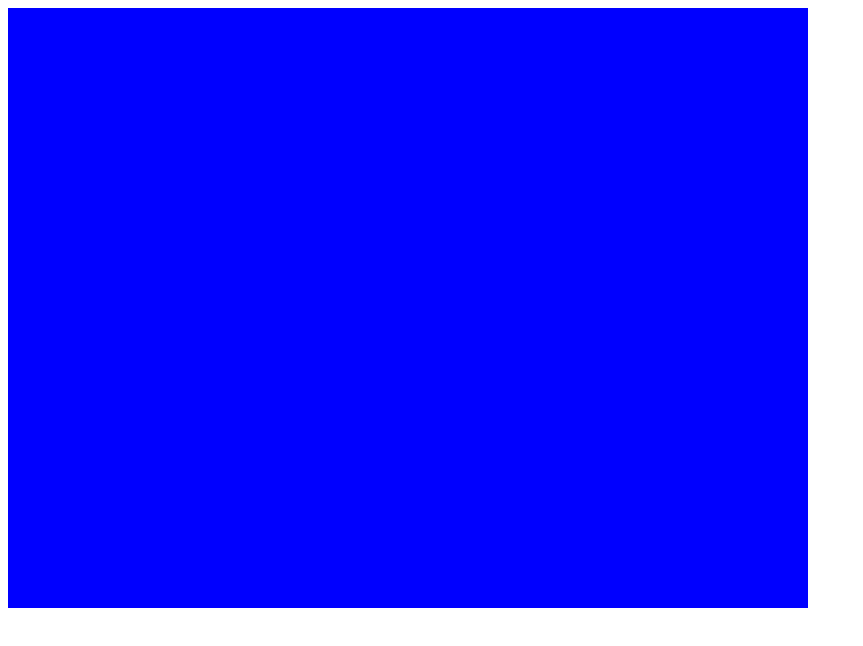
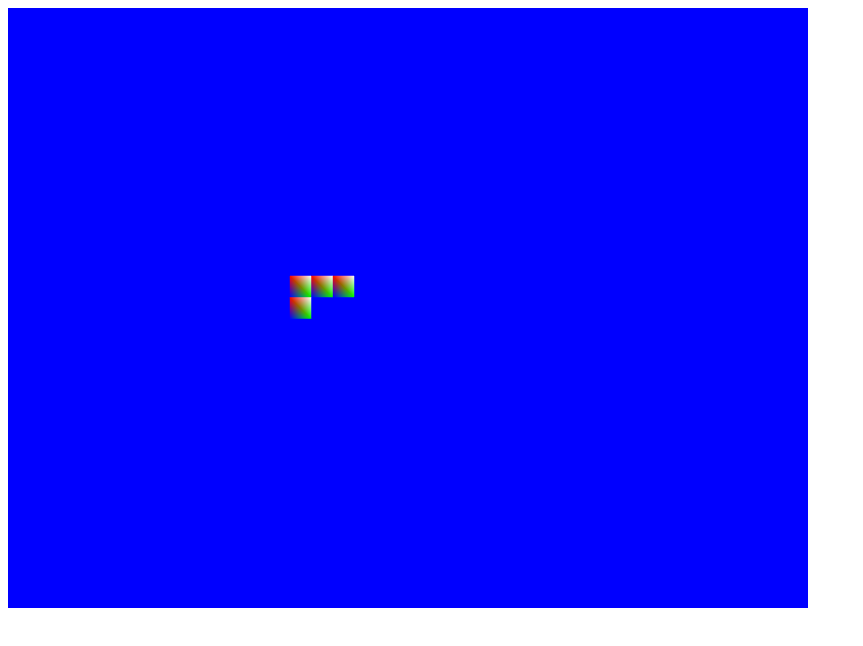
Before and after one commit to carlosramosgonz/tetrisjs, a plain HTML site: page index.html in a window 1280 px wide. Shown: the whole page, without its empty margins (0-863 px from the left). Drawn offline with Linux system fonts and the light colour scheme.

Commit message:
Basic app structure done

```diff
--- a/index.html
+++ b/index.html
@@ -31,6 +31,9 @@
         <!-- js -->
         <script src="js/gl-matrix.js" charset="utf-8"></script>
         <script src="js/shader.js" charset="utf-8"></script>
+        <script src="js/buffer.js" charset="utf-8"></script>
+        <script src="js/block.js" charset="utf-8"></script>
+        <script src="js/board.js" charset="utf-8"></script>
         <script src="js/main.js" charset="utf-8"></script>
     </head>
     <body onload="javascript:startApp();">
--- /dev/null
+++ b/js/block.js
@@ -0,0 +1,58 @@
+(function (){
+    "use strict";
+
+    /**
+     * Represents a drawable block (square).
+     * @constructor
+     * @param {WebGLRenderingContext} gl - WebGL context
+     * @param {boolean} black - Should the block be black?
+     */
+    var Block = function(gl, black) {
+        this.gl = gl;
+
+        var vertices = [
+            1.0, 1.0, 0.0,
+            -1.0, 1.0, 0.0,
+            1.0, -1.0, 0.0,
+            -1.0, -1.0, 0.0
+        ];
+
+        if (black) {
+            var colors = new Array(4*4);
+            // color (0,0,0) -> negro
+            colors.fill(0);
+            // alpha = 1
+            for (var i = 3; i < 4*4; i += 4) {
+                colors[i] = 1;
+            }
+        } else {
+            var colors = [
+                1.0,  1.0,  1.0,  1.0,    // blanco
+                1.0,  0.0,  0.0,  1.0,    // rojo
+                0.0,  1.0,  0.0,  1.0,    // verde
+                0.0,  0.0,  1.0,  1.0     // azul
+            ];
+        }
+
+        this.buffer = new GLBuffer(gl, vertices);
+        this.colorBuffer = new GLBuffer(gl, colors);
+
+        this.pos = vec3.create();
+    };
+
+    /**
+     * Draws the block on the screen.
+     * @param {GLProgram} shaderProgram - The shader program to use.
+     */
+    Block.prototype.draw = function(shaderProgram) {
+        this.buffer.bind();
+        this.gl.vertexAttribPointer(shaderProgram.attribs['aVertexPosition'],
+                                    3, this.gl.FLOAT, false, 0, 0);
+        this.colorBuffer.bind();
+        this.gl.vertexAttribPointer(shaderProgram.attribs['aVertexColor'],
+                                    4, this.gl.FLOAT, false, 0, 0);
+        this.gl.drawArrays(this.gl.TRIANGLE_STRIP, 0, 4);
+    };
+
+    window.Block = Block;
+})();
--- /dev/null
+++ b/js/board.js
@@ -0,0 +1,145 @@
+(function () {
+    "use strict";
+
+    var BOARD_SIZE_X = 10;
+    var BOARD_SIZE_Y = 20;
+
+    /**
+     * Represents the game board. All the game logic happens here.
+     * @constructor
+     * @param {WebGLRenderingContext} gl - WebGL context
+     */
+    var Board = function (gl) {
+        this.gl = gl;
+
+        this.boardArray = [];
+        for (var i = 0; i < BOARD_SIZE_Y; i++) {
+            var row = new Array(BOARD_SIZE_X);
+            row.fill(' ');  // a space = no pieces there
+            this.boardArray.push(row);
+        }
+
+        this.currentPiece = {
+            blocks: [
+                [0, 0],
+                [0, 1],
+                [0, 2],
+                [1, 0]
+            ]
+        };
+    };
+
+    /**
+     * Tests if the current piece would collision with other or the board limits
+     * in case it moved by (dx, dy).
+     * @param {Number} dx - X displacement
+     * @param {Number} dy - Y displacement
+     */
+    Board.prototype.testCollision = function (dx, dy) {
+        var newPositions = [];
+
+        for (var i = 0; i < this.currentPiece.blocks.length; i++) {
+            // get each block and move it by (dx, dy)
+            var block = this.currentPiece.blocks[i];
+            block = [block[0] + dy, block[1] + dx];
+
+            if (block[0] < 0 || block[0] >= BOARD_SIZE_Y || block[1] >= BOARD_SIZE_X) {
+                // it collides with the board limits
+                return true;
+            } else if (this.boardArray[block[0]][block[1]] === 'X') {
+                // it collides with other block
+                return true;
+            } else {
+                // doesn't collide, save the new position of the block
+                newPositions.push(block);
+            }
+        }
+
+        // in case there's no collision, we can reuse the new positions array
+        // instead of throwing it away and re-calculating it again later
+        return {
+            collision: false,
+            newPositions: newPositions
+        };
+    };
+
+    Board.prototype.move = function (dx, dy) {
+        var testCollision = this.testCollision(dx, dy);
+        if (testCollision === true) {
+            return true;
+        }
+
+        this.currentPiece.blocks = testCollision.newPositions;
+    };
+
+    Board.prototype.moveLeft = function () {
+        this.move(-1, 0);
+    };
+
+    Board.prototype.moveRight = function () {
+        this.move(1, 0);
+    };
+
+    /**
+     * Moves the current piece down.
+     */
+    Board.prototype.moveDown = function () {
+        console.log('move down');
+        if (this.move(0, 1)) {
+            this.currentBlock.blocks.forEach(function (block) {
+                this.boardArray[elem[0]][elem[1]] = 'X';
+            });
+        }
+    };
+
+    /**
+     * Draws the boards and all the pieces.
+     * @param {Float32Array} modelView - The model-view matrix.
+     * @param {GLProgram} shaderProgram - The shader program to use to draw.
+     */
+    Board.prototype.draw = function (modelView, shaderProgram) {
+        // if we're on our first draw, create the objects we'll use to draw
+        if (!this.block) {
+            this.block = new Block(this.gl);
+        }
+        if (!this.blackBlock) {
+            this.blackBlock = new Block(this.gl, true);
+        }
+
+        // helper function we'll use to convert local coordinates to
+        // global (screen) coordinates
+        var LocalToWorld = function (x, y) {
+            return vec3.fromValues(x*2 - 10, -y*2 + 20, 0);
+        };
+
+        // draw the board and all the pieces (except the current one)
+        this.boardArray.forEach(function (boardRow, i) {
+            boardRow.forEach(function (block, j) {
+                var worldPos = LocalToWorld([j, i]);
+                var currentMV = mat4.create();
+                mat4.translate(currentMV, modelView, worldPos);
+
+                shaderProgram.setUniformMat4('uMVMatrix', currentMV);
+                if (block === 'X') {
+                    this.block.draw(shaderProgram);
+                } else {
+                    this.blackBlock.draw(shaderProgram);
+                }
+            }.bind(this));
+        }.bind(this));
+
+        // draw the current piece
+        if (this.currentPiece.blocks) {
+            this.currentPiece.blocks.forEach(function (currentBlock) {
+                var worldPos = LocalToWorld(currentBlock[1], currentBlock[0]);
+                var mv = mat4.create();
+                mat4.translate(mv, modelView, worldPos);
+
+                shaderProgram.setUniformMat4('uMVMatrix', mv);
+                this.block.draw(shaderProgram);
+            }.bind(this));
+        }
+    };
+
+    window.Board = Board;
+})();
--- /dev/null
+++ b/js/buffer.js
@@ -0,0 +1,28 @@
+(function (){
+    "use strict";
+
+    /**
+     * A buffer of vertices to draw.
+     * @constructor
+     * @param {WebGLRenderingContext} gl - WebGL context
+     * @param {Array} vertices - Array of vertices
+     */
+    var GLBuffer = function(gl, vertices) {
+        this.gl = gl;
+
+        this.vertexBuffer = gl.createBuffer();
+        gl.bindBuffer(gl.ARRAY_BUFFER, this.vertexBuffer);
+
+        gl.bufferData(gl.ARRAY_BUFFER, new Float32Array(vertices), gl.STATIC_DRAW);
+    };
+
+    /**
+     * Bind this buffer to the current GL state.
+     */
+    GLBuffer.prototype.bind = function() {
+        this.gl.bindBuffer(this.gl.ARRAY_BUFFER, this.vertexBuffer);
+    };
+
+    window.GLBuffer = GLBuffer;
+
+})();
--- a/js/main.js
+++ b/js/main.js
@@ -15,6 +15,7 @@
 
         try {
             this.gl = this.canvas.getContext('experimental-webgl');
+            this.downInterval = 500;
         } catch (e) {
             alert(e.name + ': ' + e.message);
             throw e;
@@ -37,6 +38,9 @@
 
         this.initWebGL();
         this.initShaders();
+        this.initObjects();
+        this.initEvents();
+
         // start the drawing
         window.setInterval(this.drawScene.bind(this), 15);
     };
@@ -70,6 +74,55 @@
     };
 
     /**
+     * Init game objects and logic.
+     */
+    App.prototype.initObjects = function () {
+        this.board = new Board(this.gl);
+
+        console.log('initObjects finished');
+    };
+
+    /**
+     * Init event handling, like keyboard handling and timers.
+     */
+    App.prototype.initEvents = function () {
+        document.addEventListener('keydown', (function (ev) {
+            var key = ev.key || ev.keyIdentifier;
+            if (key === "Unidentified") {
+                return;
+            }
+
+            var unhandled = false;
+            switch(key) {
+                case 'ArrowLeft':
+                case 'Left':
+                    console.log('key: left');
+                    this.board.moveLeft();
+                    break;
+
+                case 'ArrowRight':
+                case 'Right':
+                    console.log('key: right');
+                    this.board.moveRight();
+                    break;
+
+                default:
+                    unhandled = true;
+                    console.log('unhandled keydown: ' + key);
+            }
+
+            if (!unhandled) {
+                ev.preventDefault();
+            }
+        }).bind(this));
+
+        // timer
+        window.setInterval(function () {
+            this.board.moveDown();
+        }.bind(this), this.downInterval);
+    };
+
+    /**
      * Draws the scene.
      */
     App.prototype.drawScene = function () {
@@ -84,7 +137,7 @@
         this.modelViewMatrix = mat4.create();
         mat4.translate(this.modelViewMatrix, mat4.create(), vec3.fromValues(0, 0, -50));
 
-
+        this.board.draw(this.modelViewMatrix, this.shaderProgram);
     };
 
     /**
```
